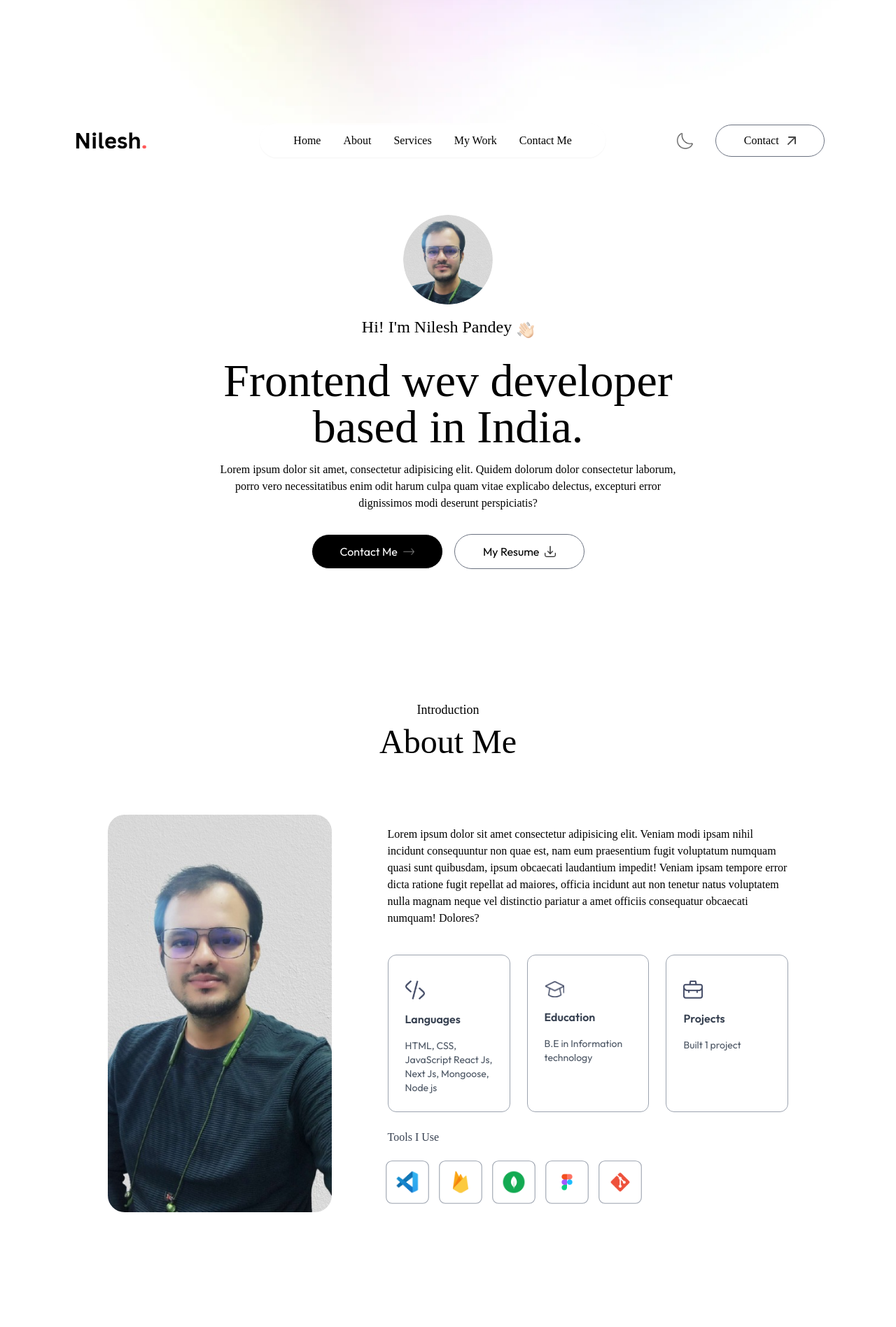
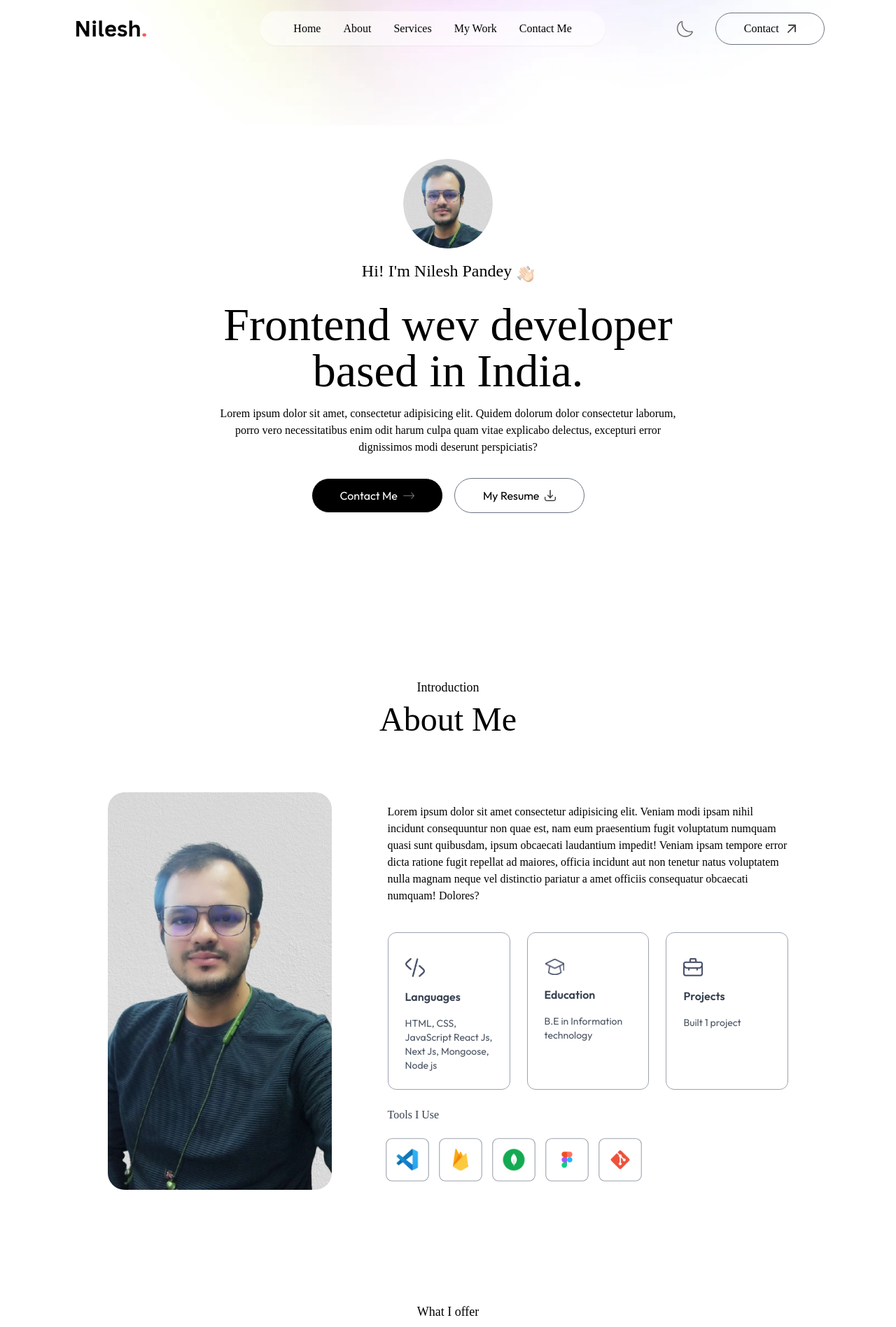
Before and after one commit to nspandey/my-modern-portfolio, a Next.js app: page / in a window 1280 px wide. Shown: the top 1896 px of the page at 70% size. Built offline with nearby package versions, Linux system fonts and the light colour scheme; a web font is replaced by a local one.

Commit message:
Updated PortFolio

```diff
--- a/components/About.jsx
+++ b/components/About.jsx
@@ -6,7 +6,7 @@
   return (
     <motion.div
       id='about'
-      className='w-full px-[12%] py-10 scroll-mt-20'
+      className='w-full px-[12%] mt-32 py-10 scroll-mt-20'
       initial={{ opacity: 0 }}
       whileInView={{ opacity: 1 }}
       transition={{ duration: 1 }}
--- a/components/Header.jsx
+++ b/components/Header.jsx
@@ -5,9 +5,9 @@
 
 const Header = () => {
   return (
-    <div className='w-11/12 max-w-3xl text-center mx-auto h-screen flex flex-col items-center justify-center gap-4 mt-40'>
+    <div className='w-11/12 max-w-3xl text-center mx-auto h-screen flex flex-col items-center justify-center gap-4'>
       <motion.div
-
+      className='mt-40'
         initial={{ scale: 0 }}
         whileInView={{ scale: 1 }}
         transition={{ duration: 0.8, type: 'spring', stiffness: 100 }}
```
